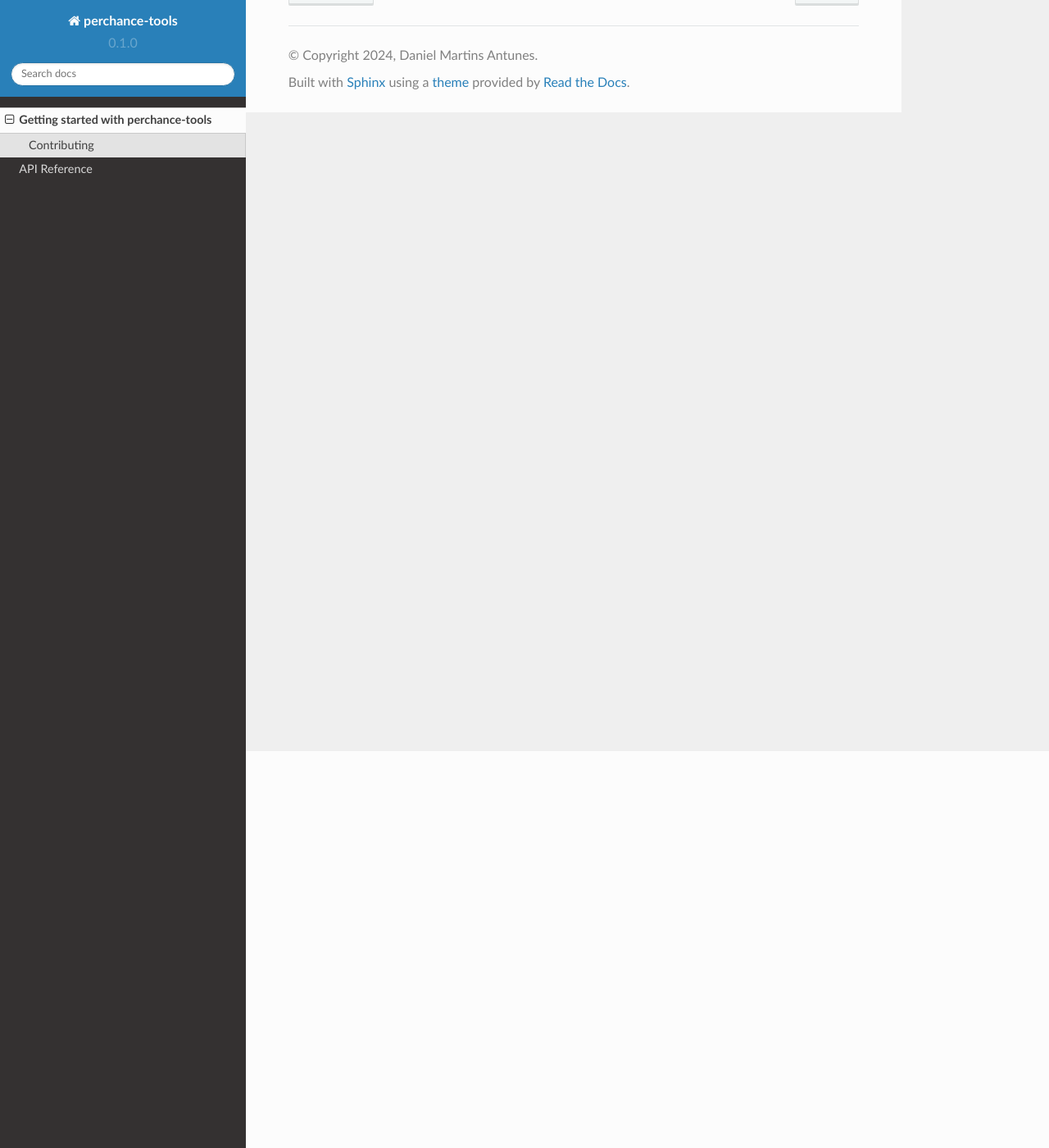
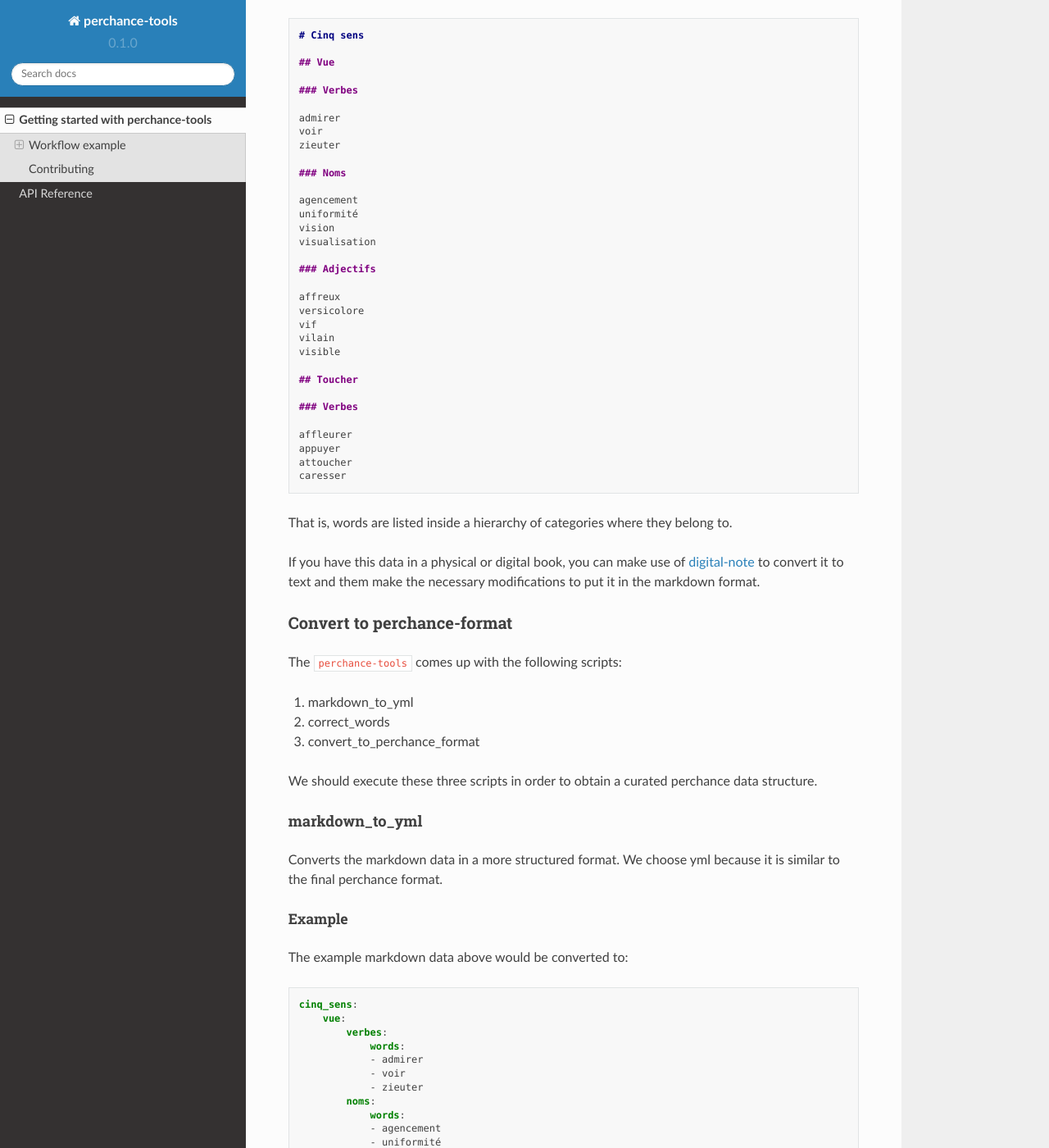
Before and after one commit to danoan/perchance-tools, a Sphinx documentation site: the page built from docs/getting-started.md, in a window 1280 px wide and 1400 px high, scrolled down 484 px. Shown: the whole window at 82% size. Built offline with Sphinx 7.4.7 and the Read the Docs theme 2.0.0, drawn with Linux system fonts in a browser that asks for light colours; some of the changed text lies outside the part shown.

Commit message:
Update README with example workflow

````diff
--- a/docs/getting-started.md
+++ b/docs/getting-started.md
@@ -10,6 +10,146 @@ The main purpose of this script is to transform a list of words
 into perchance data structures. The assumption is that the list of
 words was provided from a thesaurus in markdown format.
 
+## Workflow example
+
+### Digitization
+
+The data source should be a markdown file with a structure similar to the one below:
+
+```markdown
+# Cinq sens
+
+## Vue
+
+### Verbes
+
+admirer
+voir
+zieuter
+
+### Noms
+
+agencement
+uniformité
+vision
+visualisation
+
+### Adjectifs
+
+affreux
+versicolore
+vif
+vilain
+visible
+
+## Toucher
+
+### Verbes
+
+affleurer
+appuyer
+attoucher
+caresser
+```
+
+That is, words are listed inside a hierarchy of categories where they belong to.
+
+If you have this data in a physical or digital book, you can make use of [digital-note](https://github.com/danoan/digital-note) to convert it to text and them make the necessary modifications to put it in the markdown format.
+
+### Convert to perchance-format
+
+The `perchance-tools` comes up with the following scripts:
+
+1. markdown_to_yml
+2. correct_words
+3. convert_to_perchance_format
+
+We should execute these three scripts in order to obtain a curated perchance data structure.
+
+#### markdown_to_yml
+
+Converts the markdown data in a more structured format. We choose yml because it is similar to the final perchance format.
+
+##### Example
+
+The example markdown data above would be converted to:
+
+```yml
+cinq_sens:
+    vue:
+        verbes:
+            words:
+            - admirer
+            - voir
+            - zieuter
+        noms:
+            words:
+            - agencement
+            - uniformité
+            - vision
+            - visualisation
+        adjectifs:
+            words:
+            - affreux
+            - versicolore
+            - vif
+            - vilain
+            - visible
+    toucher:
+        verbes:
+            words:
+            - affleurer
+            - appuyer
+            - attoucher
+            - caresser
+```
+
+#### correct_words
+
+It is common to find errors during the digitization process. That could be a mispelling, a missing diacritic and so on.  This script will find these digitization errors with the help of a LLM prompt and the word categories.
+
+#### convert_to_perchance_format
+
+Finally, this script translates the categories into English and add some tags that can be recovered by a perchance command.
+
+```yml
+five_senses
+  name=five senses
+  sight
+    name=sight
+    verbs
+      name=verbs
+      words
+        admirer
+        voir
+        zieuter
+    noms
+      name=noms
+        words
+          agencement
+          uniformité
+          vision
+          visualisation
+    adjectives
+        name=adjectives
+            words
+              affreux
+              versicolore
+              vif
+              vilain
+              visible
+    toucher
+      name=toucher
+        verbs
+          name=verbs
+            words
+              affleurer
+              appuyer
+              attoucher
+              caresser
+```
+
+
 ## Contributing
 
 Please reference to our [contribution](http://danoan.github.io/perchance-tools/contributing) and [code-of-conduct](http://danoan.github.io/perchance-tools/code-of-conduct) guideline.
````
Also changed, not shown: README.md (+1 -3 lines).
